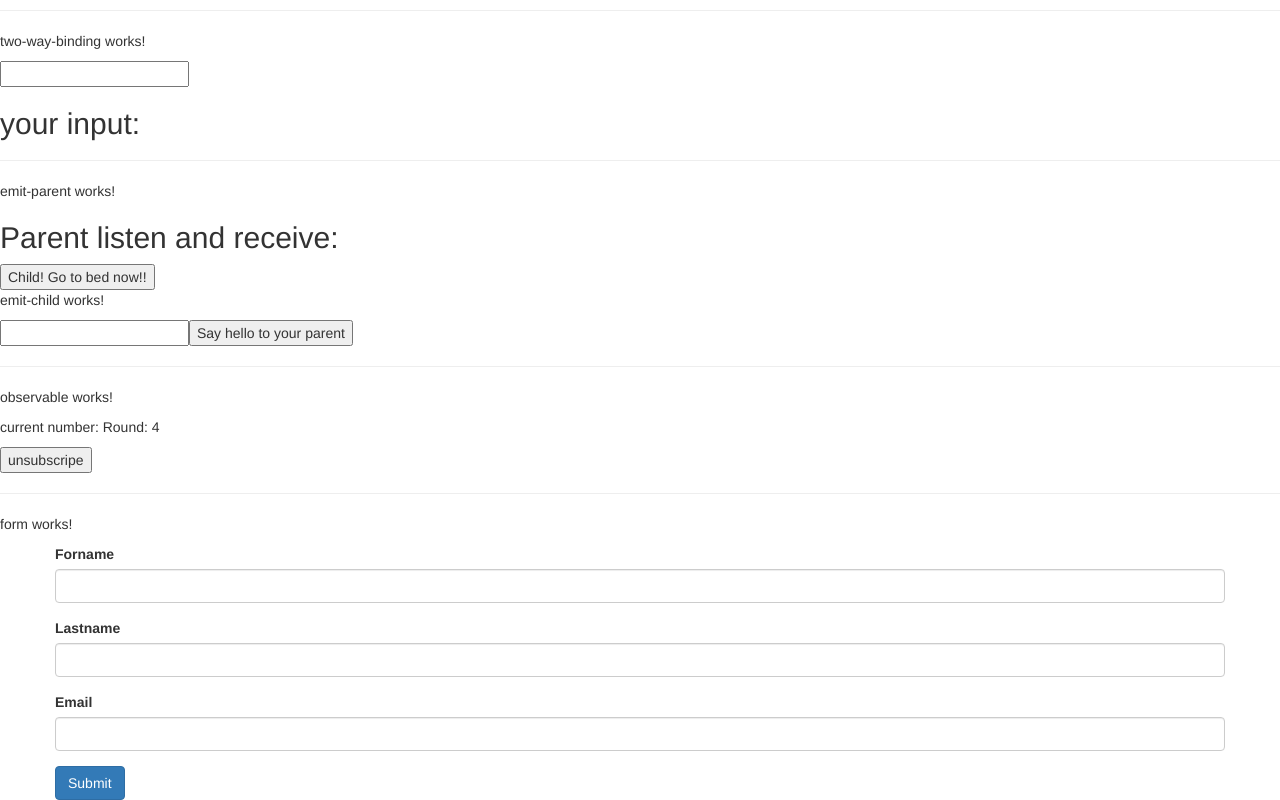
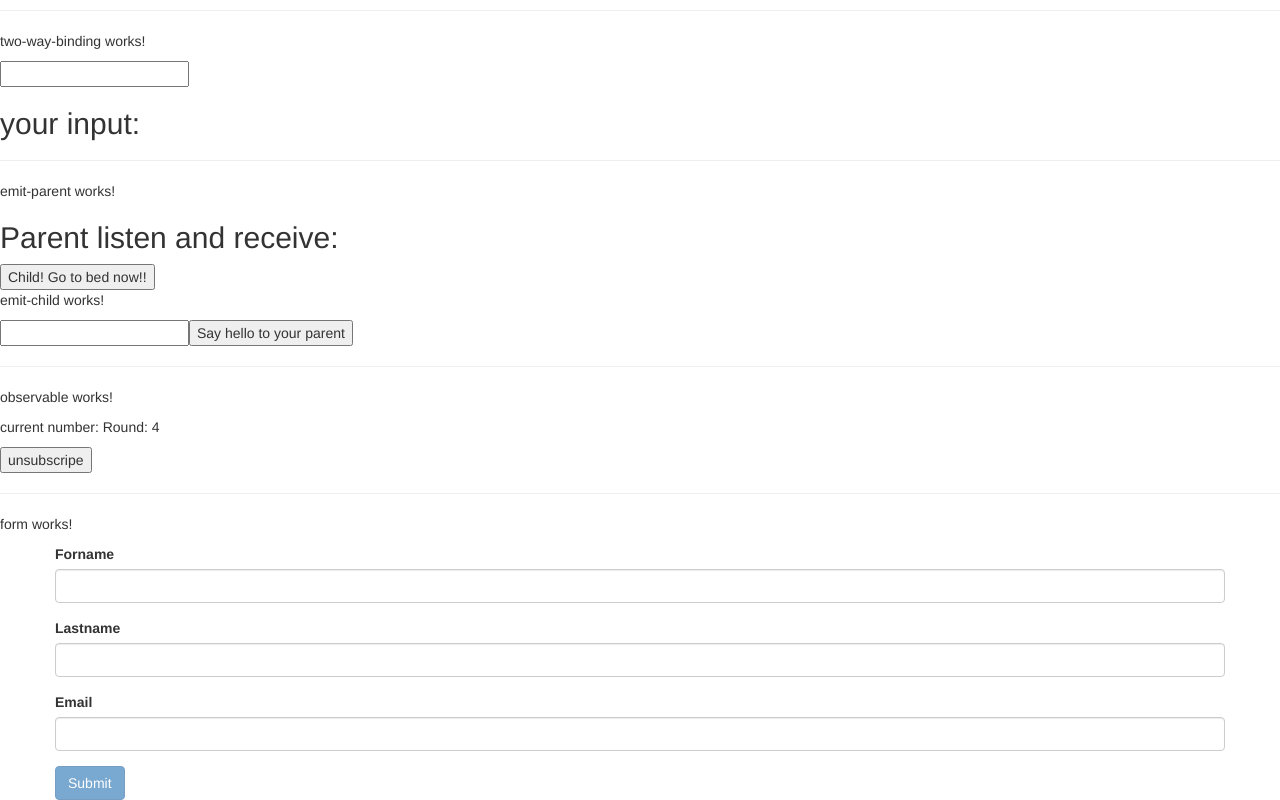
Before and after one commit to slimouGit/angular-sandbox, an Angular app in the folder sandbox/: page / in a window 1280 px wide. Shown: the part 604-1404 px from the top of the page. Built offline with nearby package versions, Linux system fonts and the light colour scheme.

Commit message:
added css classes depending on validation

```diff
--- a/sandbox/src/app/form/form.component.css
+++ b/sandbox/src/app/form/form.component.css
@@ -0,0 +1,7 @@
+input.ng-invalid.ng-touched {
+    border: 1px solid red;;
+}
+
+input.ng-valid {
+    border: 1px solid green;;
+}
--- a/sandbox/src/app/form/form.component.html
+++ b/sandbox/src/app/form/form.component.html
@@ -17,7 +17,7 @@
                 <label for="email">Email</label>
                 <input type="email" id="email" class="form-control" ngModel name="email" required email>
             </div>
-            <button class="btn btn-primary">Submit</button>
+            <button class="btn btn-primary" [disabled]="!f.valid">Submit</button>
         </form>
 
     </div>
```
